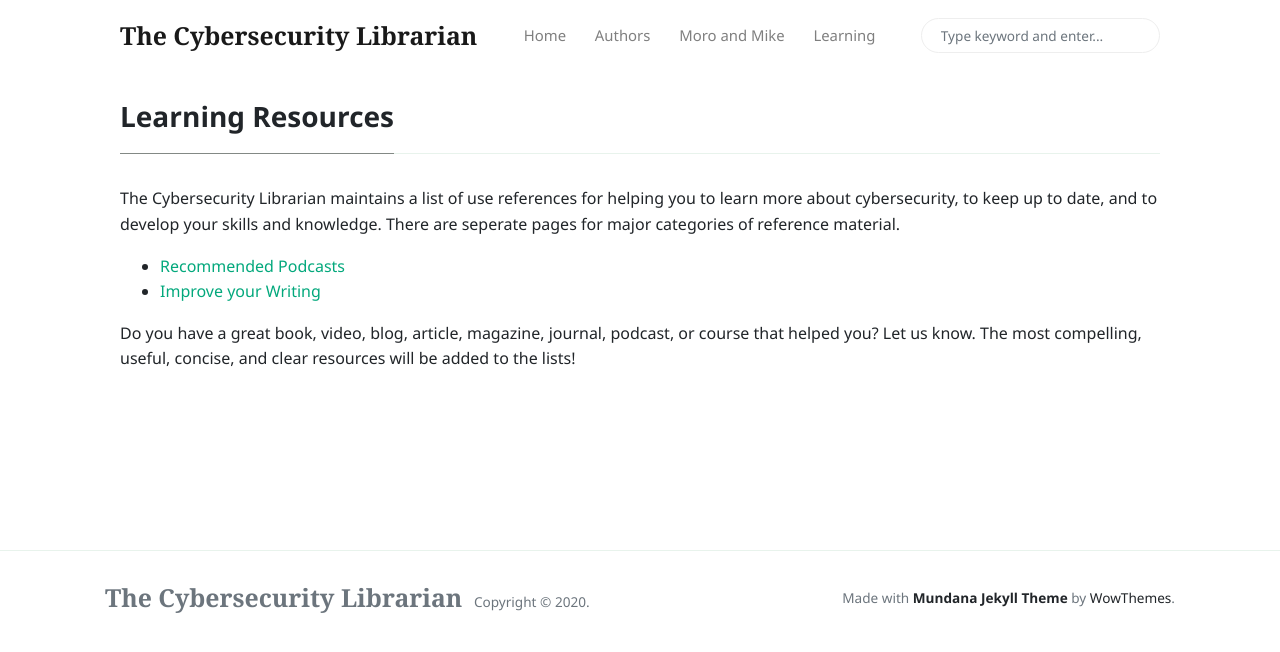
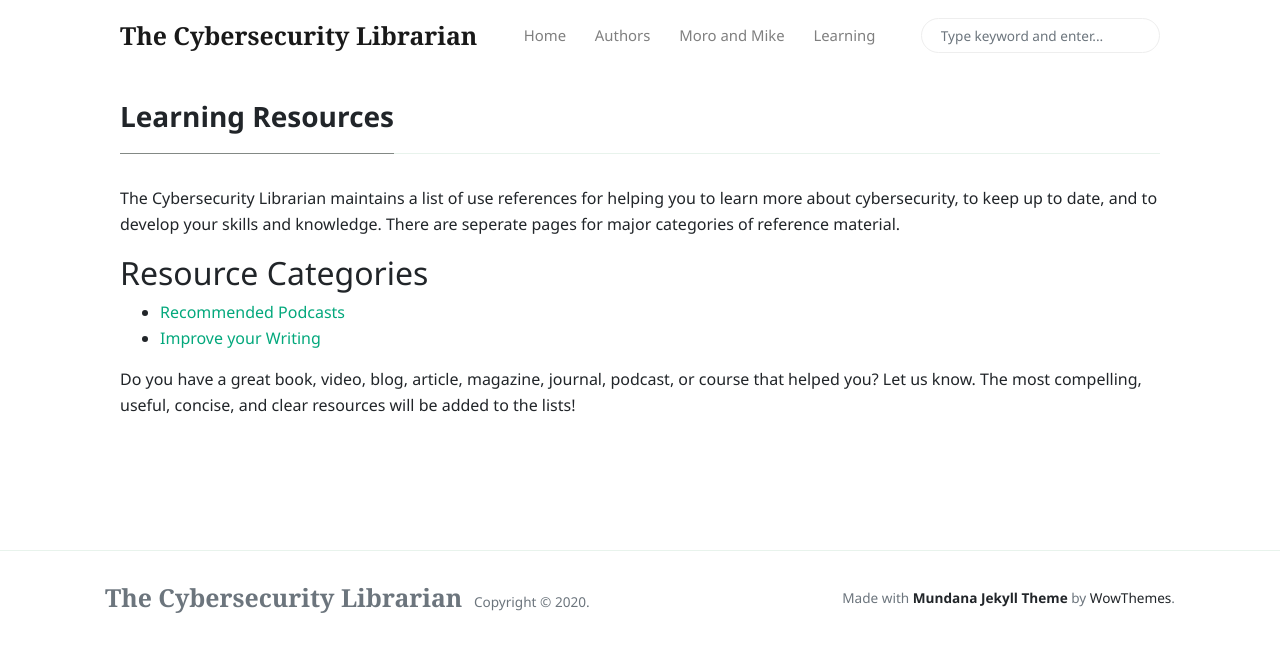
Before and after one commit to cyberlibrarian/cyberlibrarian.github.io, a Jekyll site: the page built from _pages/learning.md, in a window 1280 px wide. Shown: the top 652 px of the page. Built offline with Jekyll 4.4.1, drawn with Linux system fonts in a browser that asks for light colours; nearby versions of some CDN libraries.

```diff
--- a/_pages/learning.md
+++ b/_pages/learning.md
@@ -5,6 +5,8 @@ permalink: "/learning"
 
 The Cybersecurity Librarian maintains a list of use references for helping you to learn more about cybersecurity, to keep up to date, and to develop your skills and knowledge. There are seperate pages for major categories of reference material.
 
+## Resource Categories
+
 - [Recommended Podcasts]({{site.baseurl}}/learning/podcasts)
 - [Improve your Writing]({{site.baseurl}}/learning/writing)
 
```
